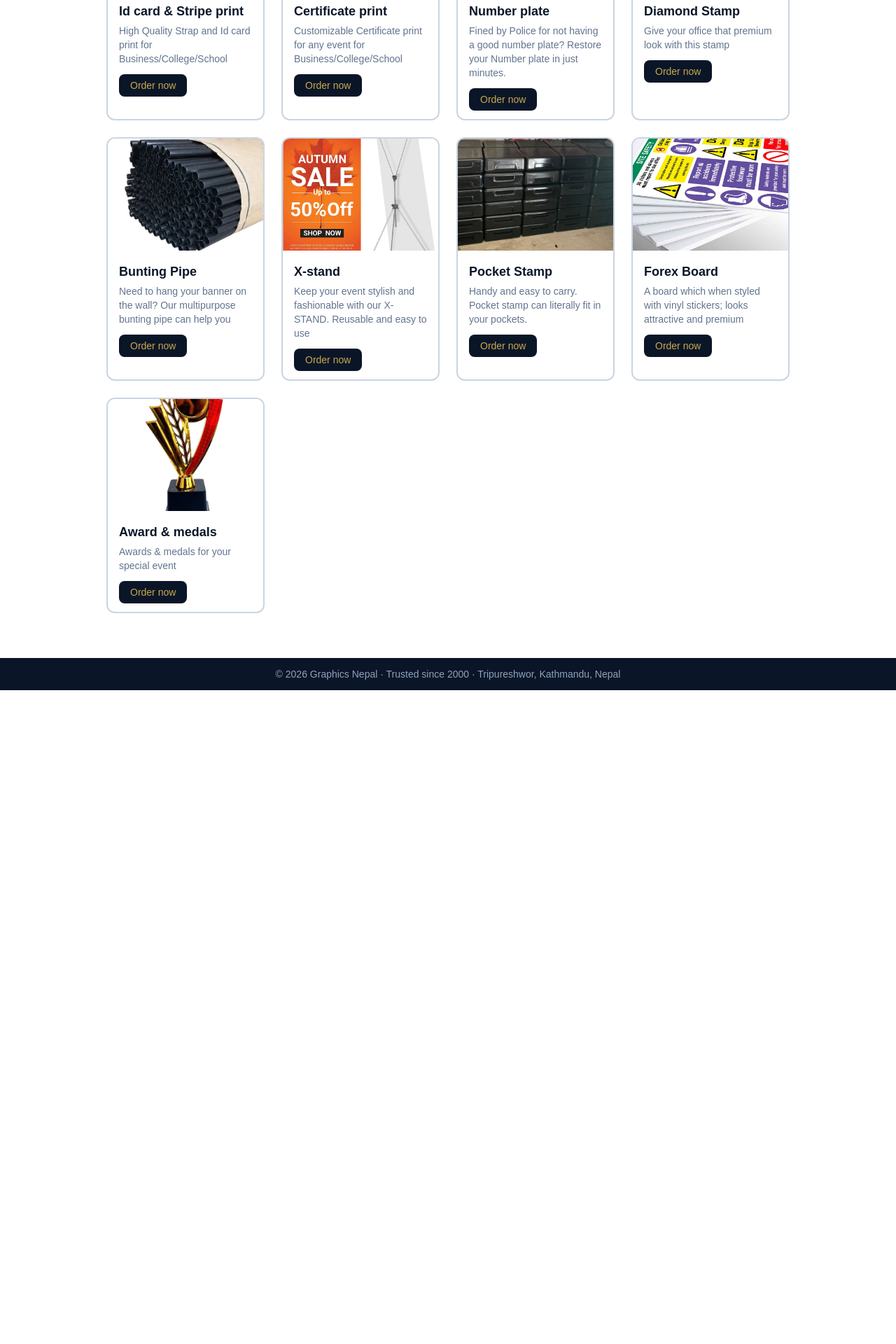
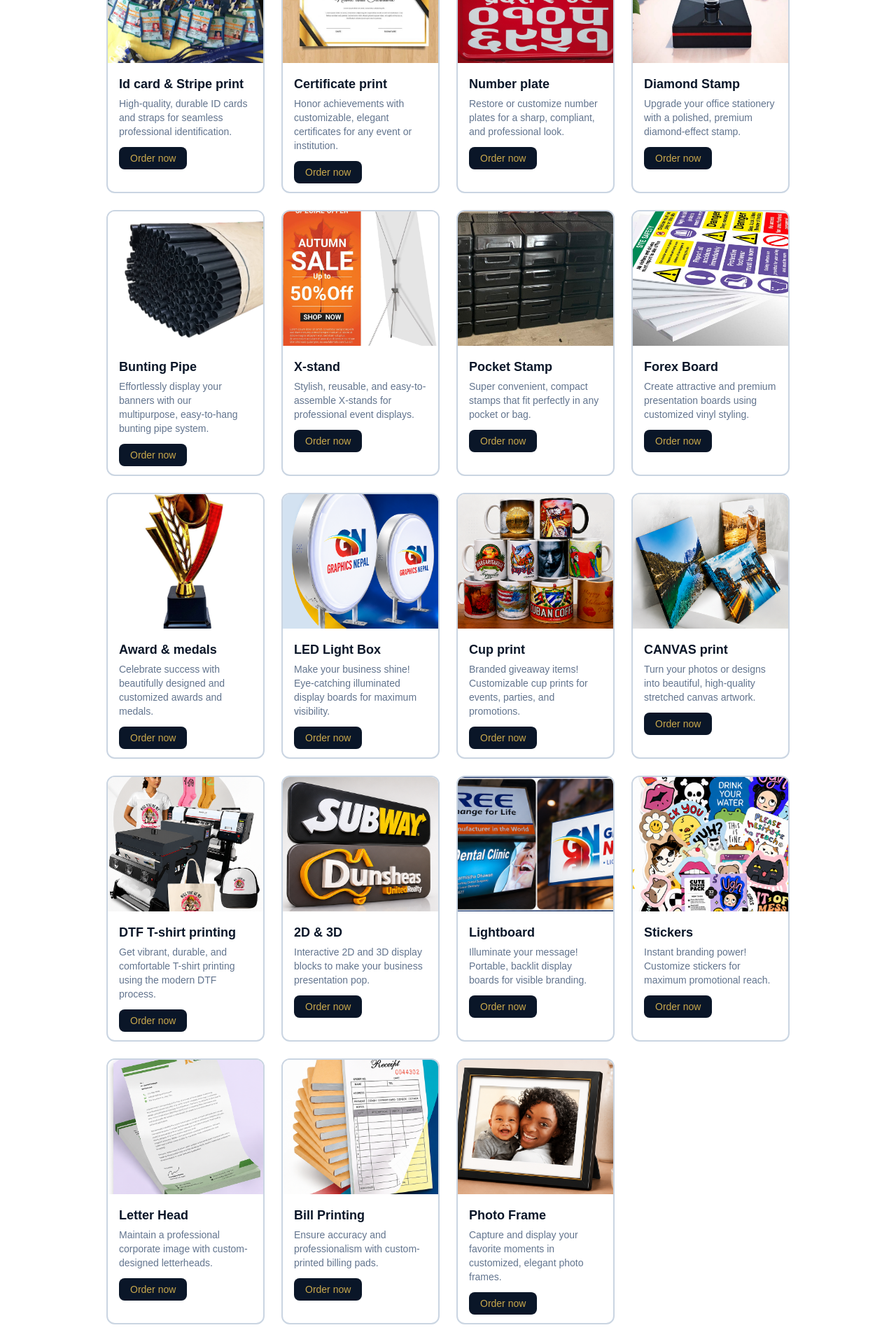
Before and after one commit to Lordwick5/Graphics-Nepal, a Next.js app: page /products in a window 1280 px wide. Shown: the part 840-2760 px from the top of the page at 70% size. Before the commit the page ends 1826 px from the top, so only its background shows below. Built offline with nearby package versions, Linux system fonts and the light colour scheme.

Commit message:
add: added new products with images

```diff
--- a/app/products/page.tsx
+++ b/app/products/page.tsx
@@ -5,79 +5,139 @@ const products = [
     id: 1,
     name: "Business Cards",
     image: "/visiting_card.jpg",
-    desc: "Premium matte & glossy finish",
+    desc: "Make a powerful first impression with our premium matte and glossy card finishes.",
   },
   {
     id: 2,
     name: "Self-ink Stamp",
     image: "/stamp_self_ink.jpg",
-    desc: "Customizable Self-Ink Stamp in Square, Rectangle or Circle",
+    desc: "Professionally brand any document with custom square, rectangle, or circle stamps.",
   },
   {
     id: 3,
     name: "Flex/Banner Print",
     image: "/flex_print.jpg",
-    desc: "Custom Banner Print for Business/Personal use",
+    desc: "High-impact custom banners for both business promotion and personal events.",
   },
   {
     id: 4,
     name: "Vinyl Sticker",
     image: "/vinyl_sticker.jpg",
-    desc: "Vinyl Sticker available for various purposes",
+    desc: "Durable, vibrant vinyl stickers for vehicles, branding, and various decorative needs.",
   },
   {
     id: 5,
     name: "Id card & Stripe print",
     image: "/idcard.jpg",
-    desc: "High Quality Strap and Id card print for Business/College/School",
+    desc: "High-quality, durable ID cards and straps for seamless professional identification.",
   },
   {
     id: 6,
     name: "Certificate print",
     image: "/certificate.jpg",
-    desc: "Customizable Certificate print for any event for Business/College/School",
+    desc: "Honor achievements with customizable, elegant certificates for any event or institution.",
   },
   {
     id: 7,
     name: "Number plate",
     image: "/number_plate.jpg",
-    desc: "Fined by Police for not having a good number plate? Restore your Number plate in just minutes.",
+    desc: "Restore or customize number plates for a sharp, compliant, and professional look.",
   },
   {
     id: 8,
     name: "Diamond Stamp",
     image: "/diamond_stamp.jpg",
-    desc: "Give your office that premium look with this stamp",
+    desc: "Upgrade your office stationery with a polished, premium diamond-effect stamp.",
   },
   {
     id: 9,
     name: "Bunting Pipe",
     image: "/PVCPIPEA-1-2500x2500.jpg",
-    desc: "Need to hang your banner on the wall? Our multipurpose bunting pipe can help you",
+    desc: "Effortlessly display your banners with our multipurpose, easy-to-hang bunting pipe system.",
   },
   {
     id: 10,
     name: "X-stand",
     image: "/xstand_banner.jpg",
-    desc: "Keep your event stylish and fashionable with our X-STAND. Reusable and easy to use",
+    desc: "Stylish, reusable, and easy-to-assemble X-stands for professional event displays.",
   },
   {
     id: 11,
     name: "Pocket Stamp",
     image: "/pocket_stamp.jpg",
-    desc: "Handy and easy to carry. Pocket stamp can literally fit in your pockets.",
+    desc: "Super convenient, compact stamps that fit perfectly in any pocket or bag.",
   },
   {
     id: 12,
     name: "Forex Board",
     image: "/Forex_board.jpg",
-    desc: "A board which when styled with vinyl stickers; looks attractive and premium",
+    desc: "Create attractive and premium presentation boards using customized vinyl styling.",
   },
   {
     id: 13,
     name: "Award & medals",
     image: "/award.jpg",
-    desc: "Awards & medals for your special event",
+    desc: "Celebrate success with beautifully designed and customized awards and medals.",
+  },
+  {
+    id: 14,
+    name: "LED Light Box",
+    image: "/displayboard.png",
+    desc: "Make your business shine! Eye-catching illuminated display boards for maximum visibility.",
+  },
+  {
+    id: 15,
+    name: "Cup print",
+    image: "/cup_print.png",
+    desc: "Branded giveaway items! Customizable cup prints for events, parties, and promotions.",
+  },
+  {
+    id: 16,
+    name: "CANVAS print",
+    image: "/canvas.png",
+    desc: "Turn your photos or designs into beautiful, high-quality stretched canvas artwork.",
+  },
+  {
+    id: 17,
+    name: "DTF T-shirt printing",
+    image: "/dtfprinter.png",
+    desc: "Get vibrant, durable, and comfortable T-shirt printing using the modern DTF process.",
+  },
+  {
+    id: 18,
+    name: "2D & 3D",
+    image: "/2d_and_3d.png",
+    desc: "Interactive 2D and 3D display blocks to make your business presentation pop.",
+  },
+  {
+    id: 19,
+    name: "Lightboard",
+    image: "/lightboard.png",
+    desc: "Illuminate your message! Portable, backlit display boards for visible branding.",
+  },
+  {
+    id: 20,
+    name: "Stickers",
+    image: "/stickers.png",
+    desc: "Instant branding power! Customize stickers for maximum promotional reach.",
+  },
+  {
+    id: 21,
+    name: "Letter Head",
+    image: "/letterhead.png",
+    desc: "Maintain a professional corporate image with custom-designed letterheads.",
+  },
+  {
+    id: 22,
+    name: "Bill Printing",
+    image: "/billpad.png",
+    desc: "Ensure accuracy and professionalism with custom-printed billing pads.",
+  },
+  {
+    id: 23,
+    name: "Photo Frame",
+    image: "/photoframe.png",
+    desc: "Capture and display your favorite moments in customized, elegant photo frames.",
   },
 ];
 
@@ -98,13 +158,17 @@ export default function Products() {
               key={product.id}
               className="border-2 border-slate-300 rounded-xl overflow-hidden bg-white"
             >
-              <Image
-                src={product.image}
-                alt={product.name}
-                width={400}
-                height={200}
-                className="w-full h-40 object-cover"
-              />
+              <div className="relative w-full h-48 bg-gray-100">
+                <Image
+                  src={product.image}
+                  alt={product.name}
+                  // width={400}
+                  // height={200}
+                  fill // Use fill to make the image cover the parent div completely
+                  className="object-cover transition duration-500 group-hover:scale-105"
+                  // className="w-full h-40 object-cover"
+                />
+              </div>
 
               {/* Card Content */}
               <div className="p-4">
```
